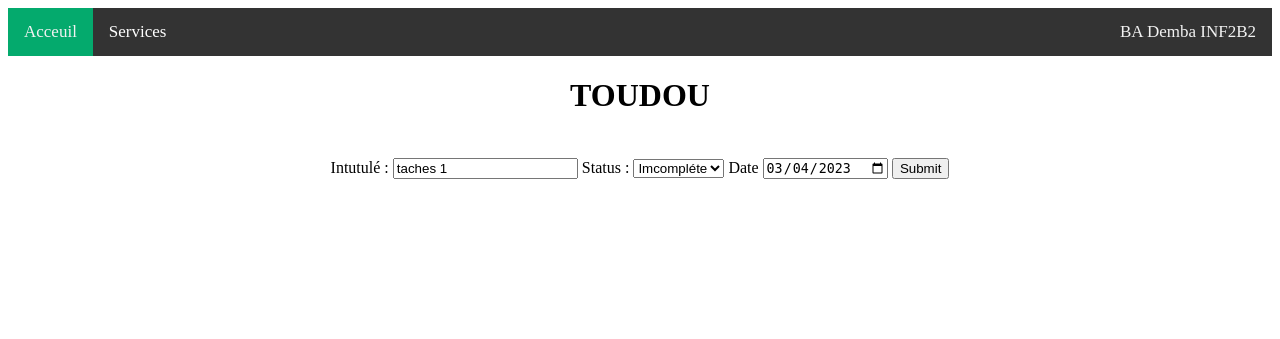
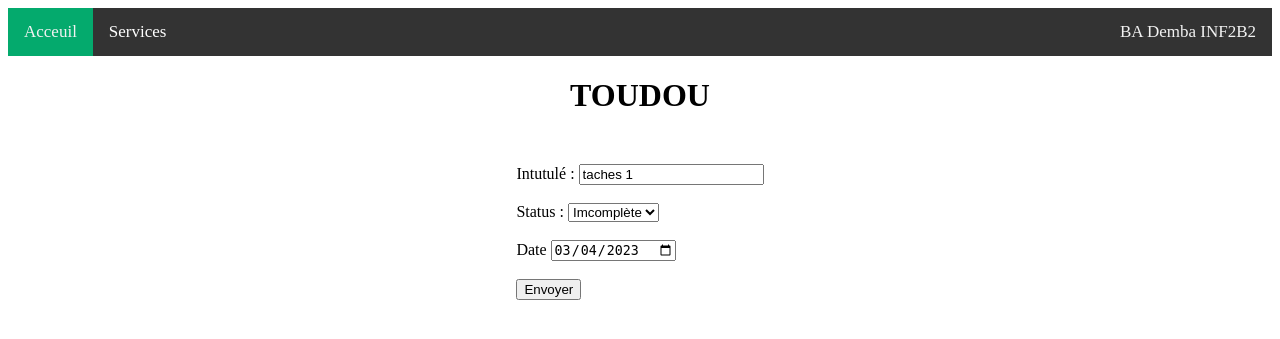
Before and after one commit to badem09/Architecture_logicielle, a Flask app: page /redirect_modifier/1 in a window 1280 px wide. Shown: the top 339 px of the page. Run offline with Flask 3, Linux system fonts and the light colour scheme; data comes from the database, SQL or seed files in the repository.

Commit message:
correction bug style

```diff
--- a/toudou_starter_models/toudou/src/toudou/templates/modifier.html
+++ b/toudou_starter_models/toudou/src/toudou/templates/modifier.html
@@ -10,22 +10,24 @@
 <div style="display:flex; justify-content: center;" class="divform">
     <form action="{{ url_for('modifier') }}" method="post">
         <input type="hidden" name="id" id="id" value="{{task.id}}">
-
+        <div>
             <label for="intitule">Intutulé : </label>
             <input type="text" id="intitule" name="intitule" value="{{task.task}}" required="required">
-
+        </div>
+        <div>
             <label for="status">Status : </label>
             <select id="status">
                 {% with selected = "selected" %} <!-- Pour éviter les warning dans PyCharm -->
-                <option name="done" {{selected if task.complete}}> Compléte </option>
-                <option name="undone" {{selected if not task.complete}}> Imcompléte </option>
+                    <option name="done" {{selected if task.complete}}> Complète </option>
+                    <option name="undone" {{selected if not task.complete}}> Imcomplète </option>
                 {% endwith %}
             </select>
-
+        </div>
+        <div>
             <label for="date"> Date </label>
             <input type="date" id="date" name="date" value="{{task.due.strftime('%Y-%m-%d')}}">
-
-        <input type="submit" id="ok" style="">
+        </div>
+        <input type="submit" id="ok" value="Envoyer">
     </form>
 </div>
 
```
Lines whose indentation alone changed are shown as unchanged.
